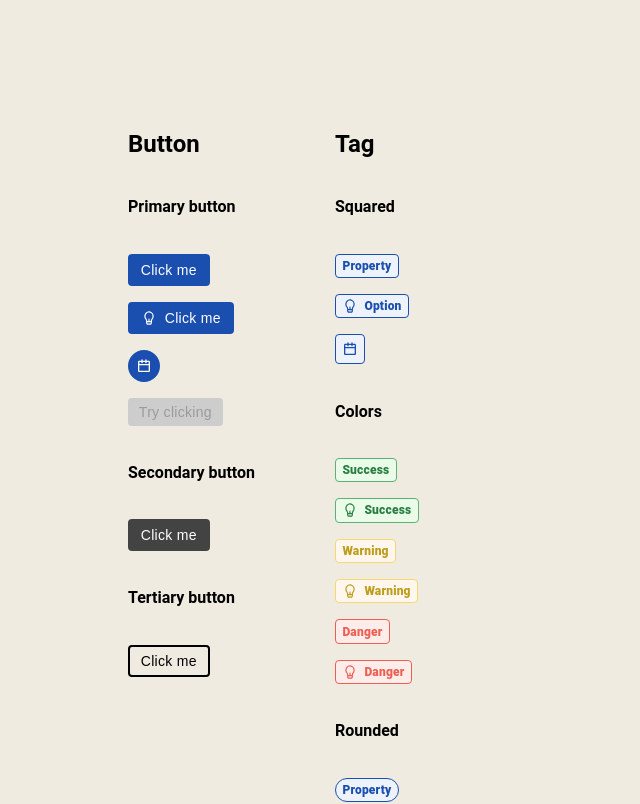
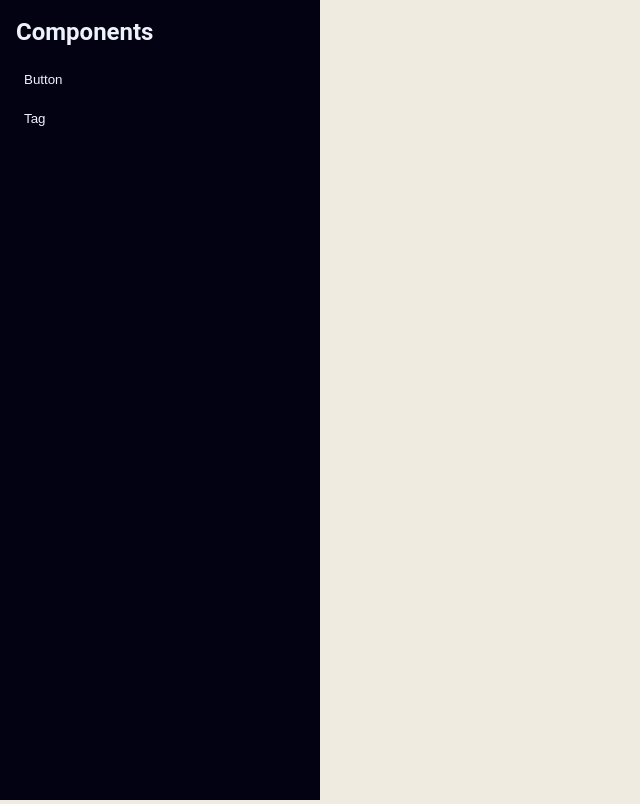
Before and after one commit to paul-clavier/mugi-blocks, a React (Vite) app: page / in a window 1280 px wide. Shown: the top 804 px of the page, without its empty margins (0-640 px from the left). Built offline with nearby package versions, Linux system fonts and the light colour scheme.

Commit message:
refactor(home): display better each component on a sidebar and menu area

```diff
--- a/src/App.module.css
+++ b/src/App.module.css
@@ -2,6 +2,61 @@
     display: flex;
     flex-direction: row;
     gap: 5rem;
+    min-height: 100vh;
+}
+
+.menu {
+    position: fixed;
+    top: 0;
+    height: 100vh;
+    padding: 1rem;
+    width: 20rem;
+    background-color: var(--primary-900);
+    color: var(--primary-100);
+}
+
+.demoArea {
+    padding: 4rem;
+    /* stylelint-disable-next-line property-disallowed-list */
+    margin-left: 20rem;
+    overflow: auto;
+}
+
+.componentList {
+    list-style: none;
+    padding: 0;
+}
+
+.componentElement {
+    margin-top: 0.5rem;
+}
+
+.componentButton {
+    --padding-button: 0.5rem;
+    --border-hover: 0.1rem;
+    --border-selected: 0.18rem;
+    --border-radius: 0.36rem;
+
+    text-align: left;
+    width: 16rem;
+    color: var(--primary-100);
+    padding: var(--padding-button);
+}
+
+.componentButton:hover {
+    padding: calc(var(--padding-button) - var(--border-hover));
+    background-color: var(--primary-600);
+    border: var(--border-hover) solid var(--primary-200);
+    border-radius: var(--border-radius);
+}
+
+.componentButton.selected {
+    font-weight: var(--weight-bold);
+    padding: calc(var(--padding-button) - var(--border-selected));
+    background-color: var(--primary-100);
+    color: var(--primary-800);
+    border: var(--border-selected) solid var(--primary-200);
+    border-radius: var(--border-radius);
 }
 
 .section {
@@ -10,3 +65,10 @@
     display: grid;
     grid-gap: 1rem;
 }
+
+.columnSection {
+    display: flex;
+    flex-direction: row;
+    gap: 4rem;
+    margin-top: 1rem;
+}
--- a/src/App.tsx
+++ b/src/App.tsx
@@ -1,80 +1,70 @@
+import classnames from "classnames";
+import { useState } from "react";
 import styles from "./App.module.css";
-import { Button } from "./components/Button";
-import { Tag } from "./components/Tag";
-import { BulbIcon, CalendarIcon } from "./icons";
+import { ButtonDemo } from "./components/Button";
+import { TagDemo } from "./components/Tag";
 import "./styles/constants.css";
 import "./styles/global.css";
 
+const components = ["button", "tag"] as const;
+type Component = typeof components[number];
+
+interface ComponentChoice {
+    value: Component;
+    label: string;
+}
+
+const componentChoices: ComponentChoice[] = [
+    {
+        value: "button",
+        label: "Button",
+    },
+    {
+        value: "tag",
+        label: "Tag",
+    },
+];
+
+const ComponentDemo = ({ component }: { component: Component | null }) => {
+    if (!component) return null;
+    switch (component) {
+        case "button":
+            return <ButtonDemo />;
+        case "tag":
+            return <TagDemo />;
+    }
+};
+
 const App = () => {
+    const [component, setComponent] = useState<Component | null>(null);
     return (
         <div className={styles.root}>
-            <section className={styles.section}>
-                <h2>Button</h2>
-                <section className={styles.section}>
-                    <h4>Primary button</h4>
-                    <Button>Click me</Button>
-                    <Button icon={<BulbIcon />}>Click me</Button>
-                    <Button icon={<CalendarIcon />} />
-                    <Button disabled>Try clicking</Button>
-                </section>
-                <section className={styles.section}>
-                    <h4>Secondary button</h4>
-                    <Button type="secondary">Click me</Button>
-                </section>
-                <section className={styles.section}>
-                    <h4>Tertiary button</h4>
-                    <Button type="tertiary">Click me</Button>
-                </section>
-            </section>
-            <section className={styles.section}>
-                <h2>Tag</h2>
-                <section className={styles.section}>
-                    <h4>Squared</h4>
-                    <Tag>Property</Tag>
-                    <Tag icon={<BulbIcon />}>Option</Tag>
-                    <Tag icon={<CalendarIcon />} />
-                    <h4>Colors</h4>
-                    <Tag color="success">Success</Tag>
-                    <Tag color="success" icon={<BulbIcon />}>
-                        Success
-                    </Tag>
-                    <Tag color="warning">Warning</Tag>
-                    <Tag color="warning" icon={<BulbIcon />}>
-                        Warning
-                    </Tag>
-                    <Tag color="danger">Danger</Tag>
-                    <Tag color="danger" icon={<BulbIcon />}>
-                        Danger
-                    </Tag>
-                </section>
-                <section className={styles.section}>
-                    <h4>Rounded</h4>
-                    <Tag type="round">Property</Tag>
-                    <Tag type="round" icon={<BulbIcon />}>
-                        Option
-                    </Tag>
-                    <Tag type="round" icon={<CalendarIcon />} />
-                    <h4>Colors</h4>
-                    <Tag type="round" color="success">
-                        Success
-                    </Tag>
-                    <Tag type="round" color="success" icon={<BulbIcon />}>
-                        Success
-                    </Tag>
-                    <Tag type="round" color="warning">
-                        Warning
-                    </Tag>
-                    <Tag type="round" color="warning" icon={<BulbIcon />}>
-                        Warning
-                    </Tag>
-                    <Tag type="round" color="danger">
-                        Danger
-                    </Tag>
-                    <Tag type="round" color="danger" icon={<BulbIcon />}>
-                        Danger
-                    </Tag>
-                </section>
-            </section>
+            <div className={styles.menu}>
+                <h2>Components</h2>
+                <ul className={styles.componentList}>
+                    {componentChoices.map((componentChoice) => (
+                        <li
+                            key={componentChoice.value}
+                            className={styles.componentElement}
+                            onClick={() => {
+                                setComponent(componentChoice.value);
+                            }}
+                        >
+                            <button
+                                className={classnames(styles.componentButton, {
+                                    [styles.selected]:
+                                        componentChoice.value === component,
+                                })}
+                            >
+                                {componentChoice.label}
+                            </button>
+                        </li>
+                    ))}
+                </ul>
+            </div>
+            <div className={styles.demoArea}>
+                <ComponentDemo component={component} />
+            </div>
         </div>
     );
 };
--- a/src/components/Button/index.ts
+++ /dev/null
@@ -1 +0,0 @@
-export { default as Button } from "./Button";
--- /dev/null
+++ b/src/components/Button/index.tsx
@@ -0,0 +1,29 @@
+import styles from "../../App.module.css";
+import { BulbIcon, CalendarIcon } from "../../icons";
+import Button from "./Button";
+
+export { default as Button, type ButtonProps } from "./Button";
+export const ButtonDemo = () => {
+    return (
+        <>
+            <h1>Button</h1>
+            <section className={styles.section}>
+                <section className={styles.section}>
+                    <h4>Primary button</h4>
+                    <Button>Click me</Button>
+                    <Button icon={<BulbIcon />}>Click me</Button>
+                    <Button icon={<CalendarIcon />} />
+                    <Button disabled>Try clicking</Button>
+                </section>
+                <section className={styles.section}>
+                    <h4>Secondary button</h4>
+                    <Button type="secondary">Click me</Button>
+                </section>
+                <section className={styles.section}>
+                    <h4>Tertiary button</h4>
+                    <Button type="tertiary">Click me</Button>
+                </section>
+            </section>
+        </>
+    );
+};
--- a/src/components/Tag/Tag.module.css
+++ b/src/components/Tag/Tag.module.css
@@ -11,10 +11,14 @@
 }
 
 .square {
+    --border-width: 0.0625rem;
+
     border-radius: 0.25rem;
 }
 
 .round {
+    --border-width: 0.125rem;
+
     border-radius: 1rem;
 }
 
@@ -23,28 +27,28 @@
 .primary {
     background-color: var(--primary-100);
     color: var(--primary-500);
-    border: 0.0625rem solid var(--primary-500);
+    border: var(--border-width) solid var(--primary-500);
 }
 
 /** Success */
 .success {
     background-color: var(--success-100);
     color: var(--success-600);
-    border: 0.0625rem solid var(--success-500);
+    border: var(--border-width) solid var(--success-500);
 }
 
 /** Warning */
 .warning {
     background-color: var(--warning-100);
     color: var(--warning-600);
-    border: 0.0625rem solid var(--warning-500);
+    border: var(--border-width) solid var(--warning-500);
 }
 
 /** Danger */
 .danger {
     background-color: var(--danger-100);
     color: var(--danger-500);
-    border: 0.0625rem solid var(--danger-500);
+    border: var(--border-width) solid var(--danger-500);
 }
 
 /** Icon */
--- a/src/components/Tag/Tag.tsx
+++ b/src/components/Tag/Tag.tsx
@@ -2,7 +2,7 @@ import classnames from "classnames";
 import { ReactElement, ReactNode } from "react";
 import styles from "./Tag.module.css";
 
-interface TagProps {
+export interface TagProps {
     className?: string;
     type?: "square" | "round";
     color?: "primary" | "success" | "warning" | "danger";
--- a/src/components/Tag/index.ts
+++ /dev/null
@@ -1 +0,0 @@
-export { default as Tag } from "./Tag";
--- /dev/null
+++ b/src/components/Tag/index.tsx
@@ -0,0 +1,58 @@
+import styles from "../../App.module.css";
+import { BulbIcon, CalendarIcon } from "../../icons";
+import Tag from "./Tag";
+
+export { default as Tag, type TagProps } from "./Tag";
+export const TagDemo = () => (
+    <>
+        <h1>Tag</h1>
+        <section className={styles.columnSection}>
+            <section className={styles.section}>
+                <h2>Squared</h2>
+                <Tag>Property</Tag>
+                <Tag icon={<BulbIcon />}>Option</Tag>
+                <Tag icon={<CalendarIcon />} />
+                <h4>Colors</h4>
+                <Tag color="success">Success</Tag>
+                <Tag color="success" icon={<BulbIcon />}>
+                    Success
+                </Tag>
+                <Tag color="warning">Warning</Tag>
+                <Tag color="warning" icon={<BulbIcon />}>
+                    Warning
+                </Tag>
+                <Tag color="danger">Danger</Tag>
+                <Tag color="danger" icon={<BulbIcon />}>
+                    Danger
+                </Tag>
+            </section>
+            <section className={styles.section}>
+                <h2>Rounded</h2>
+                <Tag type="round">Property</Tag>
+                <Tag type="round" icon={<BulbIcon />}>
+                    Option
+                </Tag>
+                <Tag type="round" icon={<CalendarIcon />} />
+                <h4>Colors</h4>
+                <Tag type="round" color="success">
+                    Success
+                </Tag>
+                <Tag type="round" color="success" icon={<BulbIcon />}>
+                    Success
+                </Tag>
+                <Tag type="round" color="warning">
+                    Warning
+                </Tag>
+                <Tag type="round" color="warning" icon={<BulbIcon />}>
+                    Warning
+                </Tag>
+                <Tag type="round" color="danger">
+                    Danger
+                </Tag>
+                <Tag type="round" color="danger" icon={<BulbIcon />}>
+                    Danger
+                </Tag>
+            </section>
+        </section>
+    </>
+);
--- a/src/styles/global.css
+++ b/src/styles/global.css
@@ -1,6 +1,5 @@
 html,
 body {
-    padding: 4rem;
     margin: 0;
     font-family: Roboto, -apple-system, sans-serif;
     min-height: 100vh;
```
Also changed, not shown: src/index.ts (+2 -8 lines).
